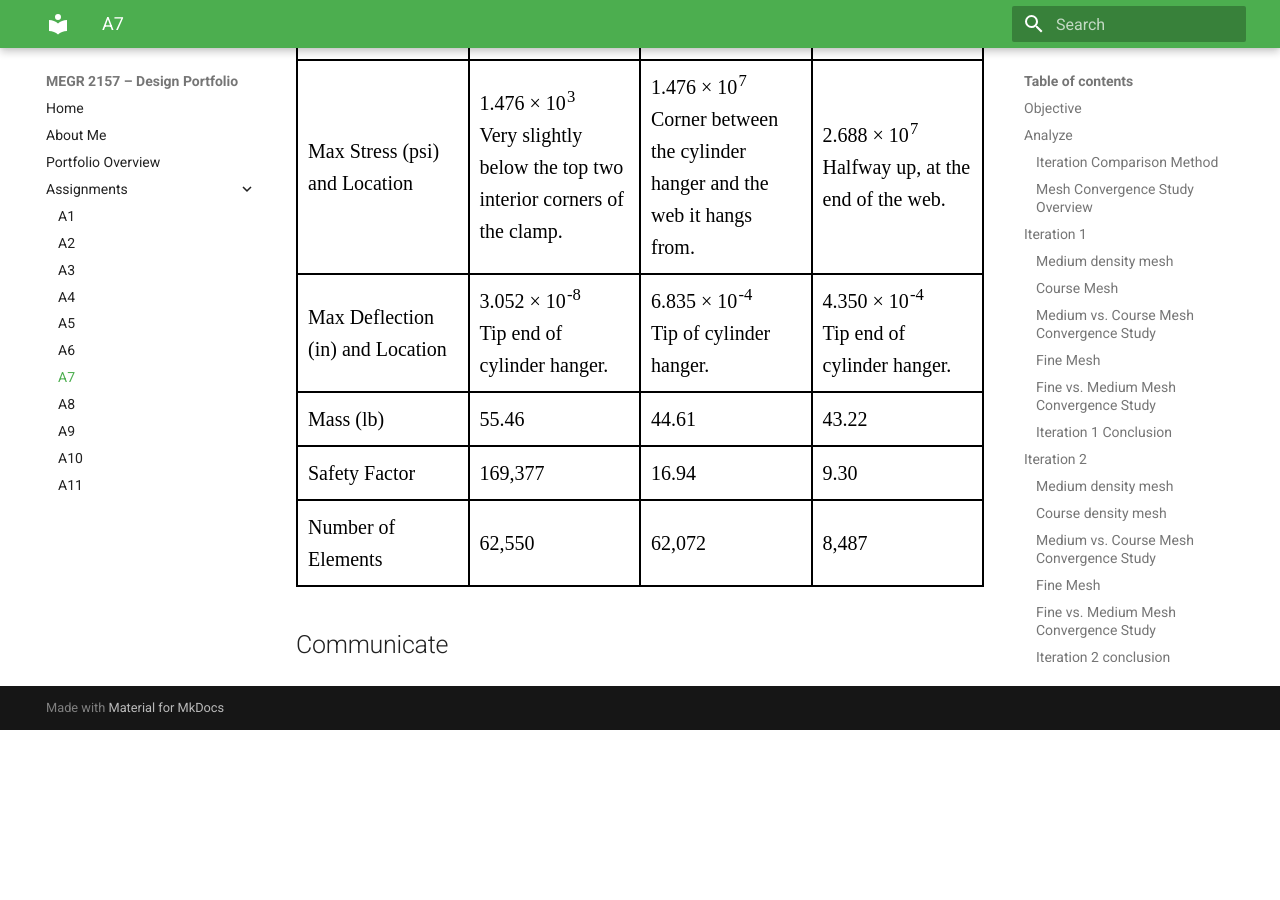
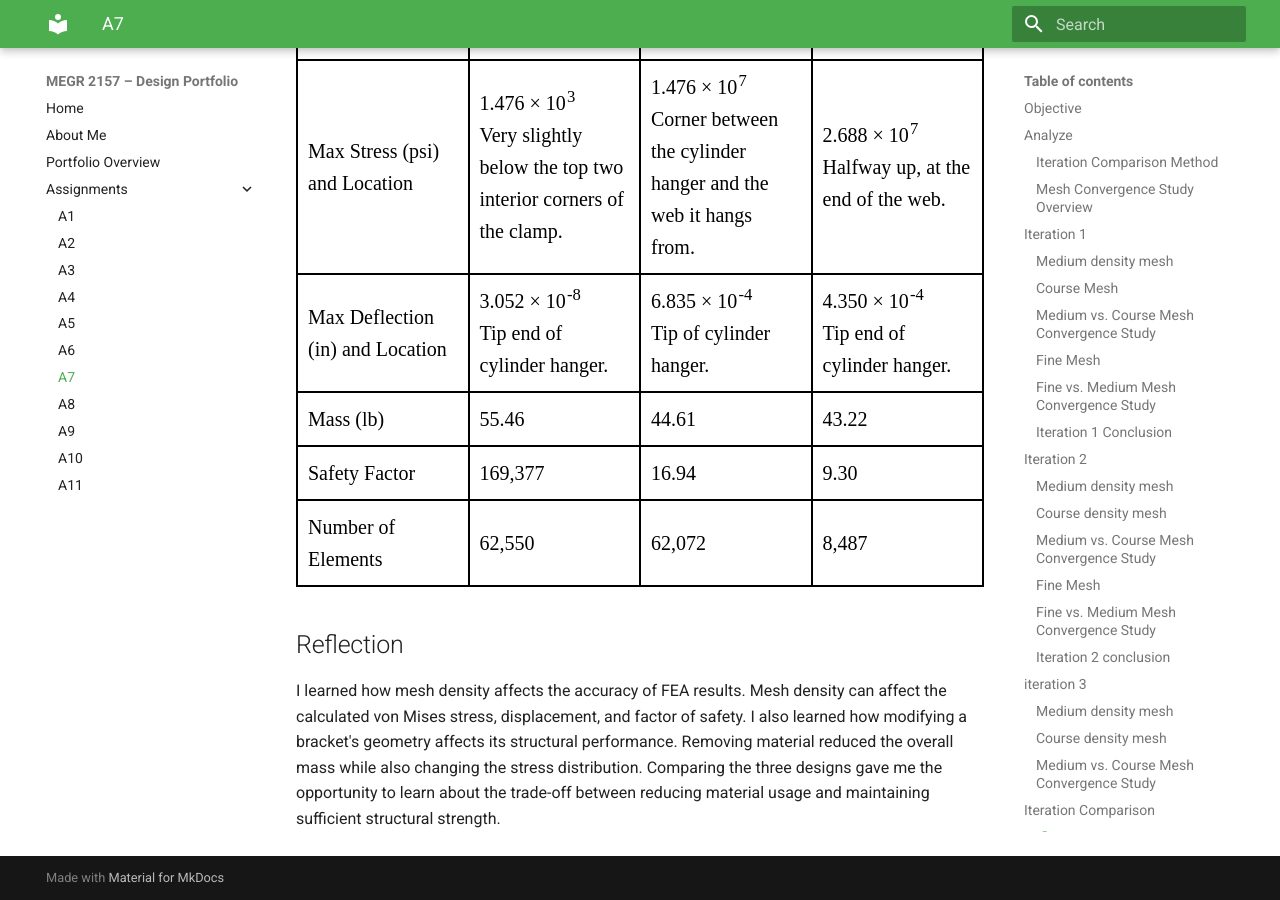
Before and after one commit to SanjayKashyap24/design-projects-portfolio, an MkDocs documentation site: the page built from docs/assignments/A07/index.md, in a window 1280 px wide and 900 px high, scrolled down 29175 px. Built offline with MkDocs 1.6.1 and Material for MkDocs 9.7.7, drawn with Linux system fonts in a browser that asks for light colours; before the commit the page ends 29905 px from its top, so only the background shows below that.

Commit message:
Rename 'Communicate' to 'Reflection' and add content
Added a reflection section discussing mesh density and structural performance.

```diff
--- a/docs/assignments/A07/index.md
+++ b/docs/assignments/A07/index.md
@@ -786,4 +786,6 @@ This is convergent so I will use the results from the course density FEA test fo
 </table>
 
 
-## Communicate
+## Reflection
+
+I learned how mesh density affects the accuracy of FEA results. Mesh density can affect the calculated von Mises stress, displacement, and factor of safety. I also learned how modifying a bracket's geometry affects its structural performance. Removing material reduced the overall mass while also changing the stress distribution. Comparing the three designs gave me the opportunity to learn about the trade-off between reducing material usage and maintaining sufficient structural strength.
```
